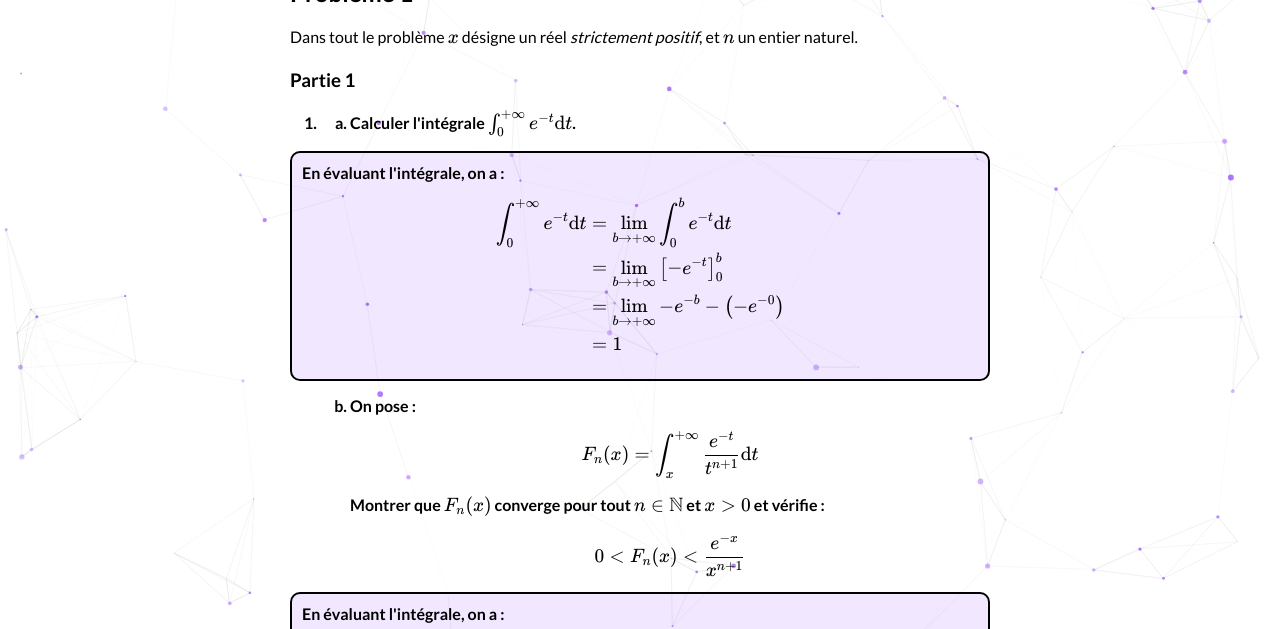
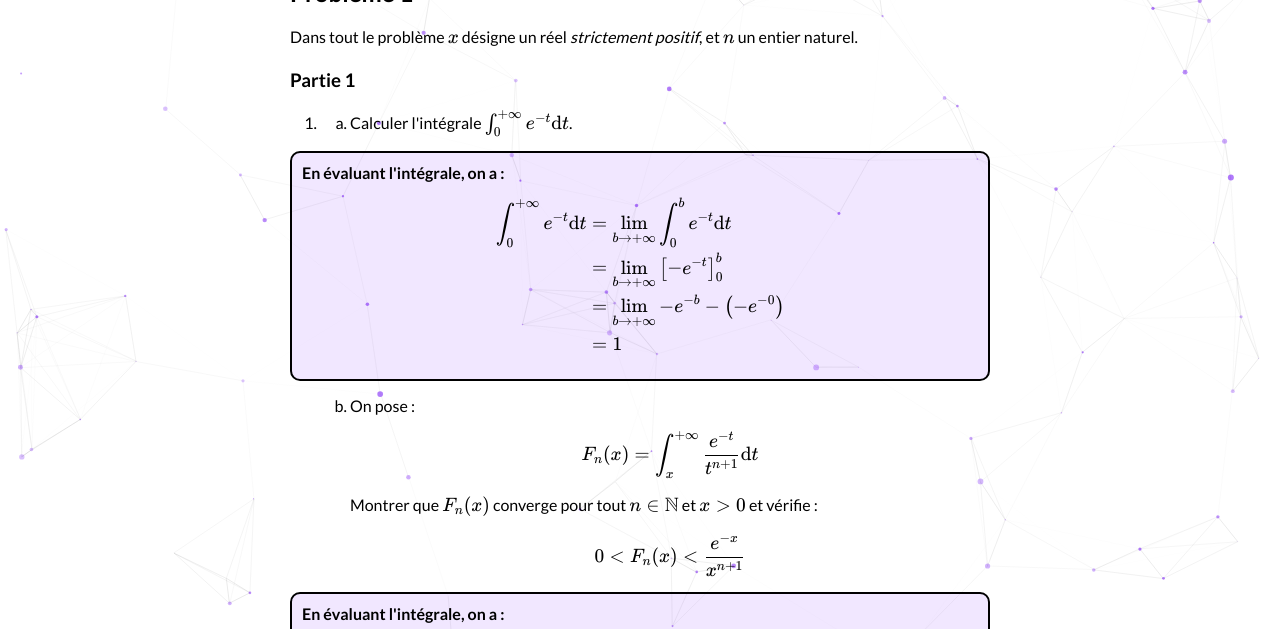
Before and after one commit to bglbrt/bglbrt.github.io, a Jekyll site: the page built from fr/corrections/administrateur_externe_1993.md, in a window 1280 px wide. Shown: the part 277-906 px from the top of the page. Built offline with Jekyll 4.4.1, drawn with Linux system fonts in a browser that asks for light colours; nearby versions of some CDN libraries.

Commit message:
Mise à jour des corrections

```diff
--- a/fr/corrections/administrateur_externe_1993.md
+++ b/fr/corrections/administrateur_externe_1993.md
@@ -18,9 +18,9 @@ Dans tout le problème $$x$$ désigne un réel _strictement positif_, et $$n$$ u
 ### Partie 1
 
 <ol type="1" style="font-weight: bold">
-    <li>
+    <li style="font-weight: normal">
         <ol type="a" style="font-weight: bold">
-            <li> Calculer l'intégrale \(\int_{0}^{+\infty} e^{-t} \mathrm{d}t\). </li>
+            <li style="font-weight: normal"> Calculer l'intégrale \(\int_{0}^{+\infty} e^{-t} \mathrm{d}t\). </li>
 
 <p style="border: solid 2px; border-radius: 10px; background-color:rgba(121, 28, 248, .1); padding-right: 10px; padding-left: 10px; padding-top: 10px; margin: 15px 0 15px -60px;">
 
@@ -35,7 +35,7 @@ $$
 $$
 </p>
 
-            <li>
+            <li style="font-weight: normal">
             On pose :
             $$ F_n(x) = \int_{x}^{+\infty} \frac{e^{-t}}{t^{n+1}} \mathrm{d}t$$
             Montrer que \(F_n(x)\) converge pour tout \( n\in\mathbb{N} \) et \( x>0 \) et vérifie :
```
